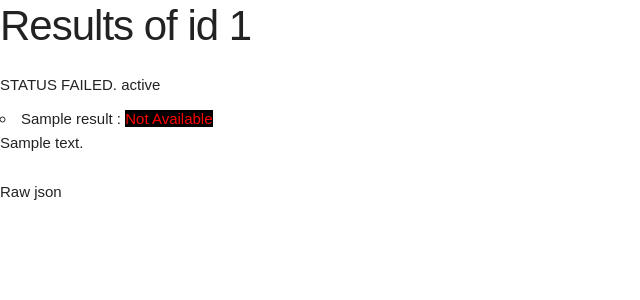
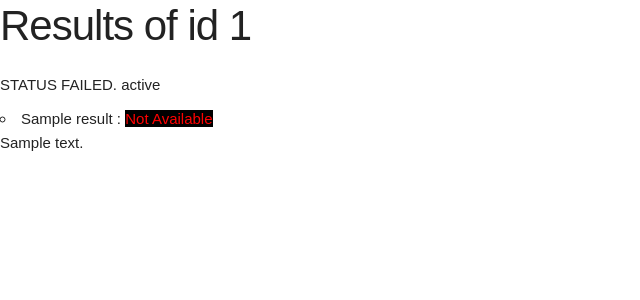
Before and after one commit to TheTechRobo/youtubevideofinder, a Python web app: template templates/noscript/fid.j2 in a window 1280 px wide. Shown: the top 300 px of the page, without its empty margins (0-640 px from the left). Run offline with Jinja, Linux system fonts and the light colour scheme; the template is opened without the code that fills it: most values are stand-ins (such as "Sample title", 1, 10 or a date in 2020).

Commit message:
Remove raw JSON from noscript

```diff
--- a/templates/noscript/fid.j2
+++ b/templates/noscript/fid.j2
@@ -45,8 +45,5 @@ span > a:visited {
     </li>
     {%endfor%}
     </ul>
-    <details><summary>Raw json</summary>
-      {{resp.json()}}
-    </details>
   </body>
 </html>
```
